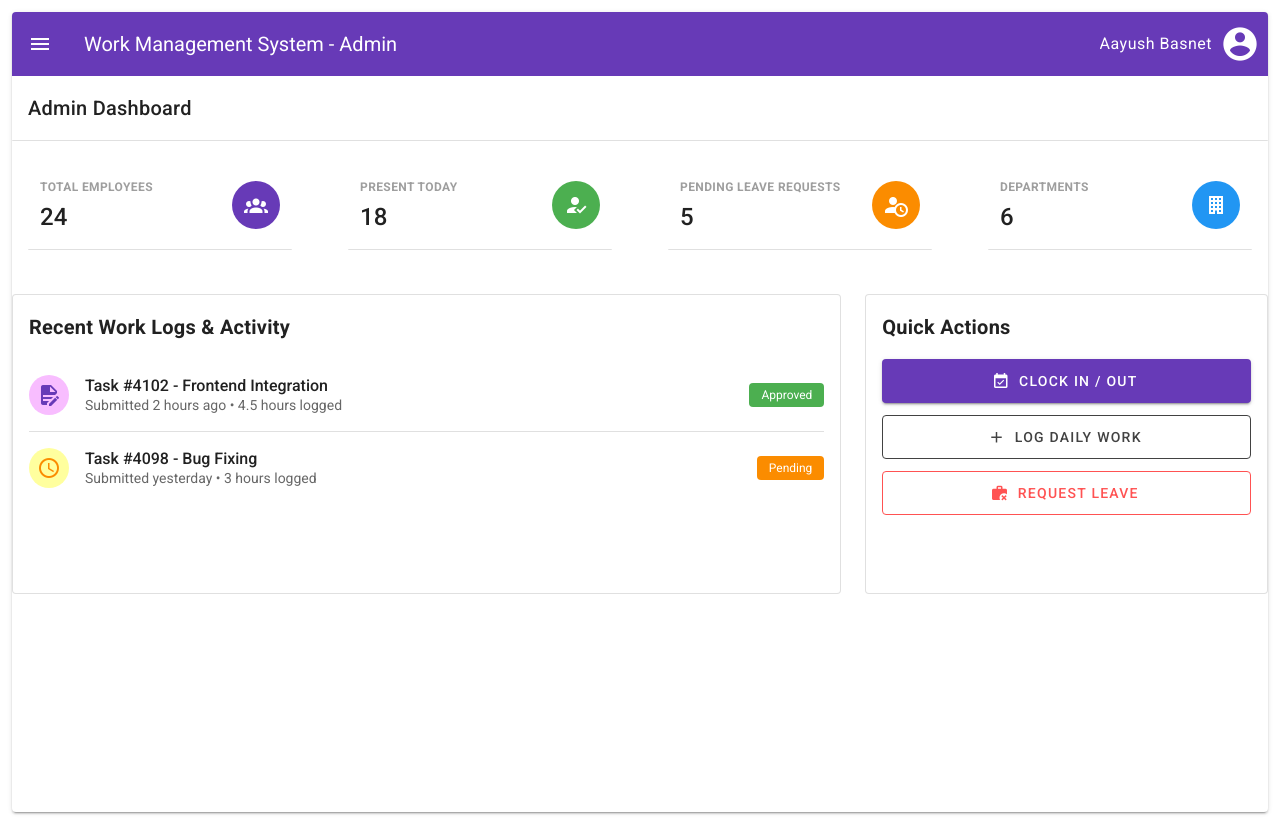
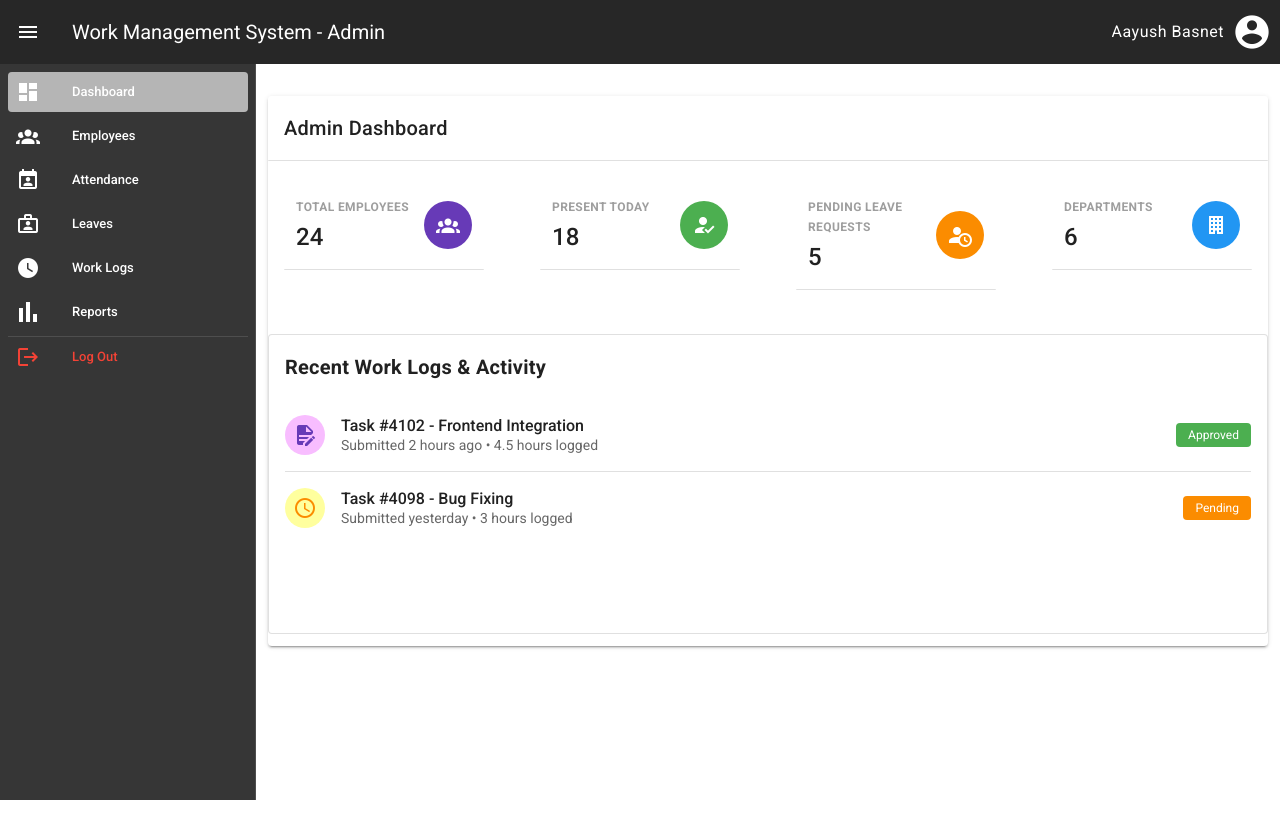
Before and after one commit to aayush11223/work_management_system, a Vue app: page /admin/dashboard in a window 1280 px wide. After the commit the page ends 800 px from the top, so only its background shows below. Built offline with nearby package versions, Linux system fonts and the light colour scheme.

Commit message:
app bar and nav drawer added in employee layout

```diff
--- a/src/layouts/AdminLayout.vue
+++ b/src/layouts/AdminLayout.vue
@@ -1,59 +1,47 @@
-<template>
-  <v-container fluid>
-    <v-card height="100vh">
-      <v-app-bar color="deep-purple" dark flat>
-        <v-app-bar-nav-icon @click="drawer = true"></v-app-bar-nav-icon>
-        <v-toolbar-title>Work Management System - Admin</v-toolbar-title>
-        <v-spacer></v-spacer>
-        <v-toolbar-title class="text-body-1"> Aayush Basnet </v-toolbar-title>
-        <v-btn class="ml-1" icon>
-          <v-icon x-large> mdi-account-circle </v-icon>
-        </v-btn>
-      </v-app-bar>
+<template >
+  <v-app>
+    <AppBar
+      :drawer="drawer"
+      @enable="enableDrawer"
+      :title="title"
+      :name="name"
+    />
+    <NavigationDrawer
+      :drawer="drawer"
+      :group="group"
+      :menuItems="menuItems"
+      @toggle="enableDrawer"
+    />
 
-      <v-navigation-drawer v-model="drawer" absolute temporary>
-        <v-list nav dense>
-          <v-list-item-group
-            v-model="group"
-            active-class="deep-purple--text text--accent-4"
-          >
-            <v-list-item
-              v-for="(item, index) in menuItems"
-              :key="index"
-              :to="item.route"
-            >
-              <v-list-item-icon>
-                <v-icon> {{ item.icon }} </v-icon>
-              </v-list-item-icon>
-              <v-list-item-title> {{ item.title }} </v-list-item-title>
-            </v-list-item>
-
-            <v-divider></v-divider>
-
-            <!-- logout part -->
-            <v-list-item to="/login" class="red--text">
-              <v-list-item-icon>
-                <v-icon class="red--text"> mdi-logout </v-icon>
-              </v-list-item-icon>
-              <v-list-item-title> Log Out </v-list-item-title>
-            </v-list-item>
-          </v-list-item-group>
-        </v-list>
-      </v-navigation-drawer>
-
-      <v-main>
-        <router-view />
-      </v-main>
-    </v-card>
-  </v-container>
+    <v-main class="mt-5">
+      <v-container>
+        <v-card auto>
+          <router-view />
+        </v-card>
+      </v-container>
+    </v-main>
+  </v-app>
 </template>
 
 <script>
+import AppBar from "@/components/common/AppBar.vue";
+import NavigationDrawer from "@/components/common/NavigationDrawer.vue";
 export default {
+  components: {
+    AppBar,
+    NavigationDrawer,
+  },
+
   data() {
     return {
-      drawer: false,
+      //AppBar data
+      title: "Work Management System - Admin",
+      name: "Aayush Basnet",
+
+      //NavigationDrawer data
+      drawer: true,
       group: null,
+
       menuItems: [
         {
           title: "Dashboard",
@@ -85,5 +73,11 @@ export default {
       ],
     };
   },
+
+  methods: {
+    enableDrawer(value) {
+      this.drawer = value;
+    },
+  },
 };
 </script>
--- a/src/views/DashboardView.vue
+++ b/src/views/DashboardView.vue
@@ -25,7 +25,7 @@
     </v-row>
 
     <v-row class="mt-4">
-      <v-col cols="12" md="8">
+      <v-col>
         <v-card outlined class="pa-4" min-height="300">
           <v-card-title class="text-h6 font-weight-bold pa-0 mb-4">
             Recent Work Logs & Activity
@@ -71,7 +71,7 @@
         </v-card>
       </v-col>
 
-      <v-col cols="12" md="4">
+      <v-col v-if="!this.isAdmin" cols="12" md="4">
         <v-card outlined class="pa-4" min-height="300">
           <v-card-title class="text-h6 font-weight-bold pa-0 mb-4">
             Quick Actions
```
